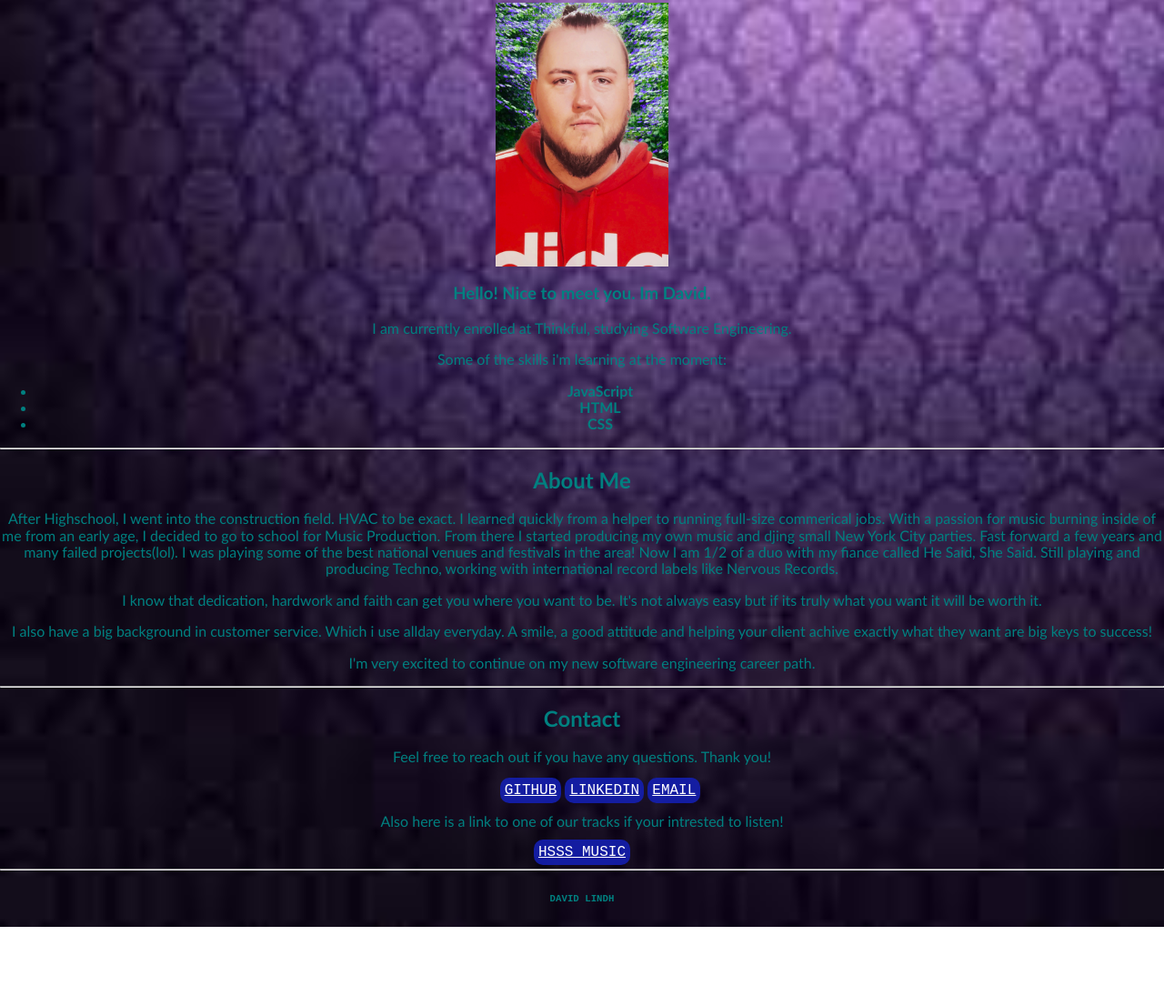
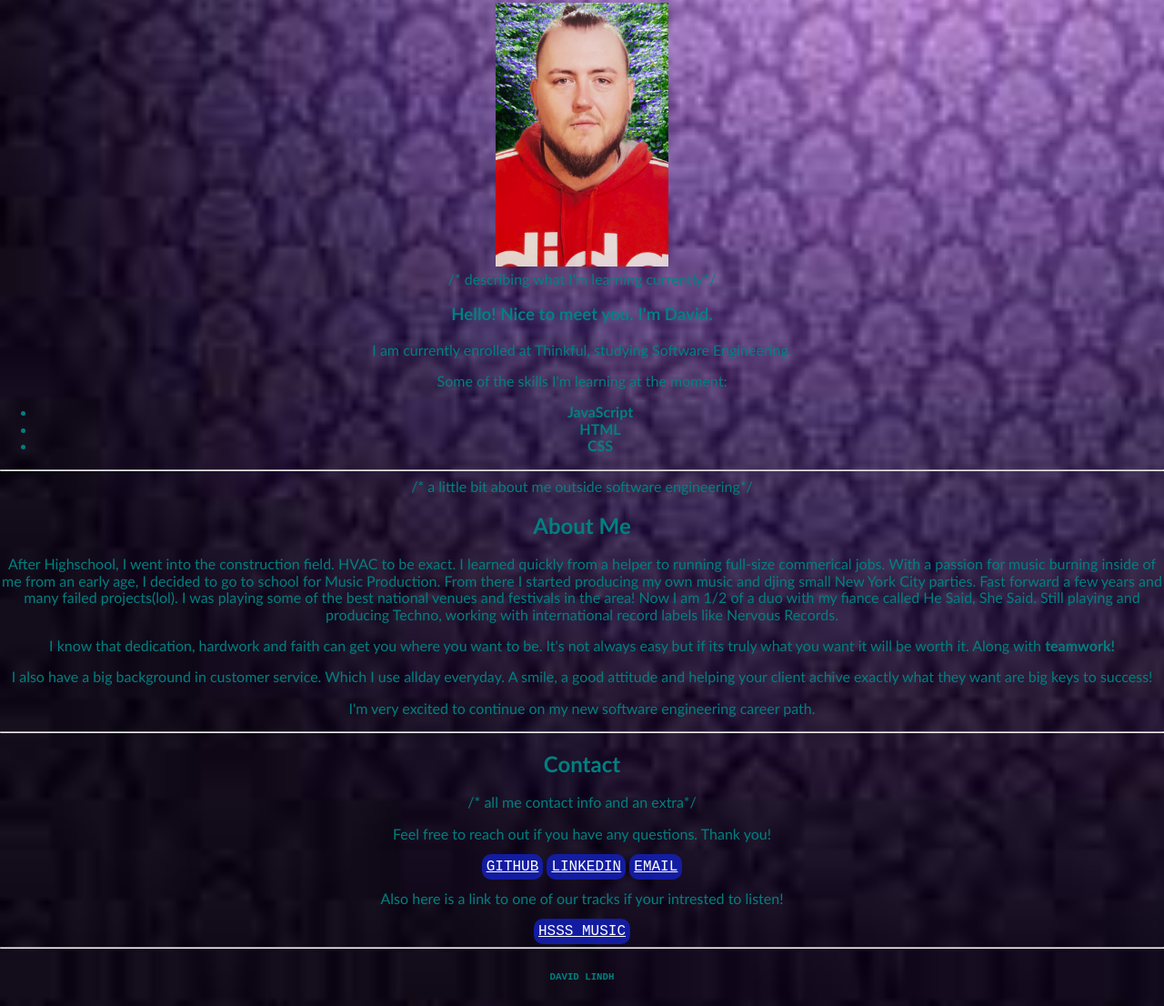
Before and after one commit to DavidL133/portfolio-project, a plain HTML site: page index.html in a window 1280 px wide. Shown: the part 115-1221 px from the top of the page at 91% size. Before the commit the page ends 1134 px from the top, so only its background shows below. Drawn offline with nearby package versions, Linux system fonts and the light colour scheme.

Commit message:
Update index.html

```diff
--- a/index.html
+++ b/index.html
@@ -1,3 +1,4 @@
+<!DOCTYPE html>
 <html lang="en">
 <head>
     <meta charset="UTF-8">
@@ -11,21 +12,21 @@
     <header>
         <h1>DAVID LINDH</h1>
         <h5>..Software Engineer..</h5>
-        <img src="images/me.jpg"
+        <img src="images/me.jpg" alt=""
         width="190"
         height="290">
     </header>
-    <main>
-        <h3>Hello! Nice to meet you. Im David.</h3>
+    <main> /* describing what I'm learning currently*/
+        <h3>Hello! Nice to meet you. I'm David.</h3>
         <p>I am currently enrolled at Thinkful, studying Software Engineering.</p>
-        <p>Some of the skills i'm learning at the moment:</p>
+        <p>Some of the skills I'm learning at the moment:</p>
         <ul><li><strong>JavaScript</strong></li>
         <li><strong>HTML</strong></li>
         <li><strong>CSS</strong></li>
         </ul>
     </main>
     <hr>
-    <article>
+    <article> /* a little bit about me outside software engineering*/
         <h2>About Me</h2>
         <p>After Highschool, I went into the construction field. HVAC to be exact.
             I learned quickly from a helper to running full-size commerical jobs. With a passion for music burning inside of me from an early age,
@@ -33,18 +34,21 @@
             forward a few years and many failed projects(lol). I was playing some of the best national venues and festivals in the area! Now I am 1/2
             of a duo with my fiance called He Said, She Said. Still playing and producing Techno, working with international record labels like Nervous Records.
         </p>
-        <p>I know that dedication, hardwork and faith can get you where you want to be. It's not always easy but if its truly what you want it will be worth it.</p>
-        <p>I also have a big background in customer service. Which i use allday everyday. A smile, a good attitude and helping your client achive exactly what they want
+        <p>I know that dedication, hardwork and faith can get you where you want to be. It's not always easy but if its truly what you want it will be worth it. Along with <strong>teamwork!</strong>
+
+
+        </p>
+        <p>I also have a big background in customer service. Which I use allday everyday. A smile, a good attitude and helping your client achive exactly what they want
             are big keys to success!
         </p>
         <p>I'm very excited to continue on my new software engineering career path.</p>
         <hr>
         <h2>Contact</h2>
+        /* all me contact info and an extra*/
         <p>Feel free to reach out if you have any questions. Thank you!</p>
-        <ul> <a class="btn" href="https://github.com/DavidL133"> Github</a>
+        <a class="btn" href="https://github.com/DavidL133"> Github</a>
         <a class="btn" href="https://www.linkedin.com/in/david-lindh-705297217/"> linkedIn</a>
         <a class="btn" href="malto:davidslofficial@gmail.com">Email</a>
-        </ul>
         <p>Also here is a link to one of our tracks if your intrested to listen!</p>
         <a class="btn" href="spotify:track:3YQ1NHCNOojIuxpsvdQyxx"> HSSS Music</a>
     </article>
```
